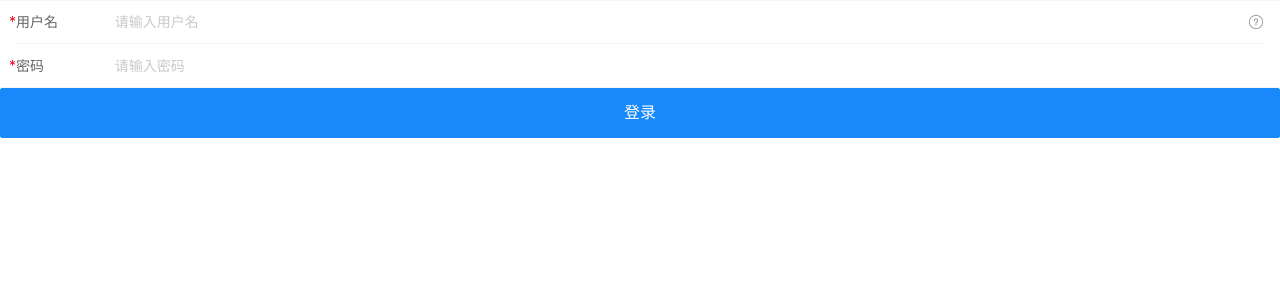
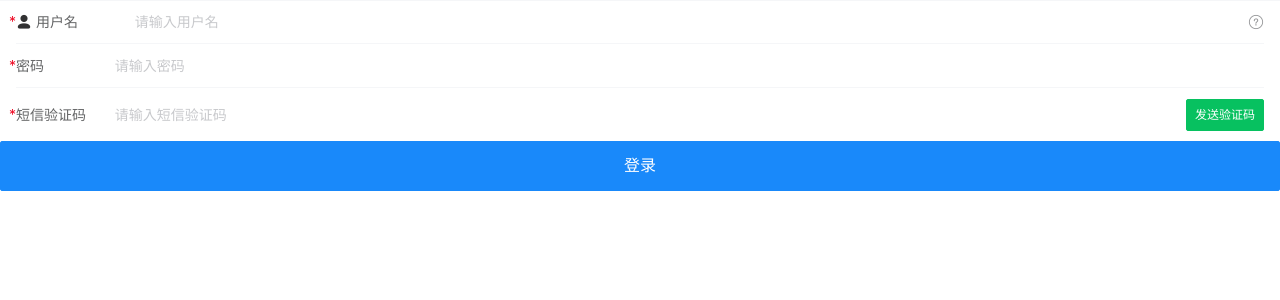
Before and after one commit to ly956428904/lol_project, a Vue app: page / in a window 1280 px wide. Shown: the top 300 px of the page. Built offline with nearby package versions, Linux system fonts and the light colour scheme.

Commit message:
登录修改

```diff
--- a/src/App.vue
+++ b/src/App.vue
@@ -6,6 +6,7 @@
         required
         clearable
         label="用户名"
+        left-icon="contact"
         right-icon="question-o"
         placeholder="请输入用户名"
         @click-right-icon="$toast('question')"
@@ -18,6 +19,20 @@
         placeholder="请输入密码"
         required
       />
+      <van-field
+        v-model="sms"
+        center
+        clearable
+        required
+        label="短信验证码"
+        placeholder="请输入短信验证码"
+      >
+        <van-button
+          slot="button"
+          size="small"
+          type="primary"
+        >发送验证码</van-button>
+      </van-field>
     </van-cell-group>
     <van-button
       :loading="loading"
@@ -43,6 +58,7 @@ export default {
     return {
       userName: "",
       passWord: "",
+      sms: "",
       loading: false
     };
   },
```
